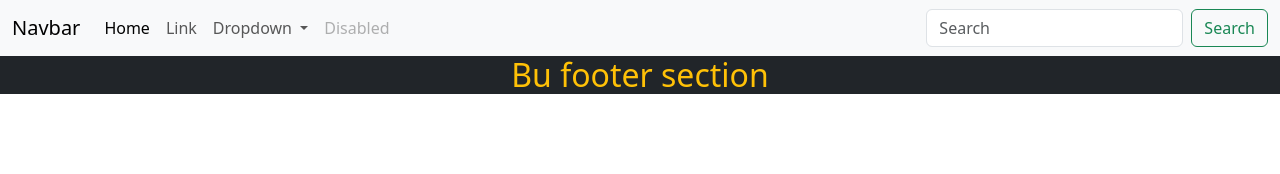
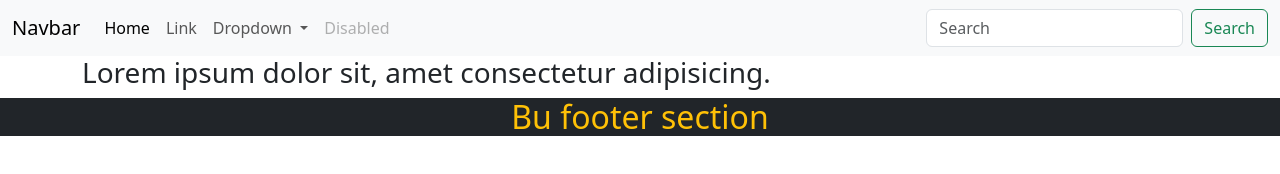
Before and after one commit to Akhrorbek1998/bootstrap5, a plain HTML site: page index.html in a window 1280 px wide. Drawn offline with nearby package versions, Linux system fonts and the light colour scheme.

Commit message:
add hero section

```diff
--- a/index.html
+++ b/index.html
@@ -72,6 +72,14 @@
       </div>
     </nav>
 
+    <main>
+      <section class="hero">
+        <div class="container">
+          <h3>Lorem ipsum dolor sit, amet consectetur adipisicing.</h3>
+        </div>
+      </section>
+    </main>
+
     <footer class="bg-dark">
       <h2 class="text-center text-warning">Bu footer section</h2>
     </footer>
```
